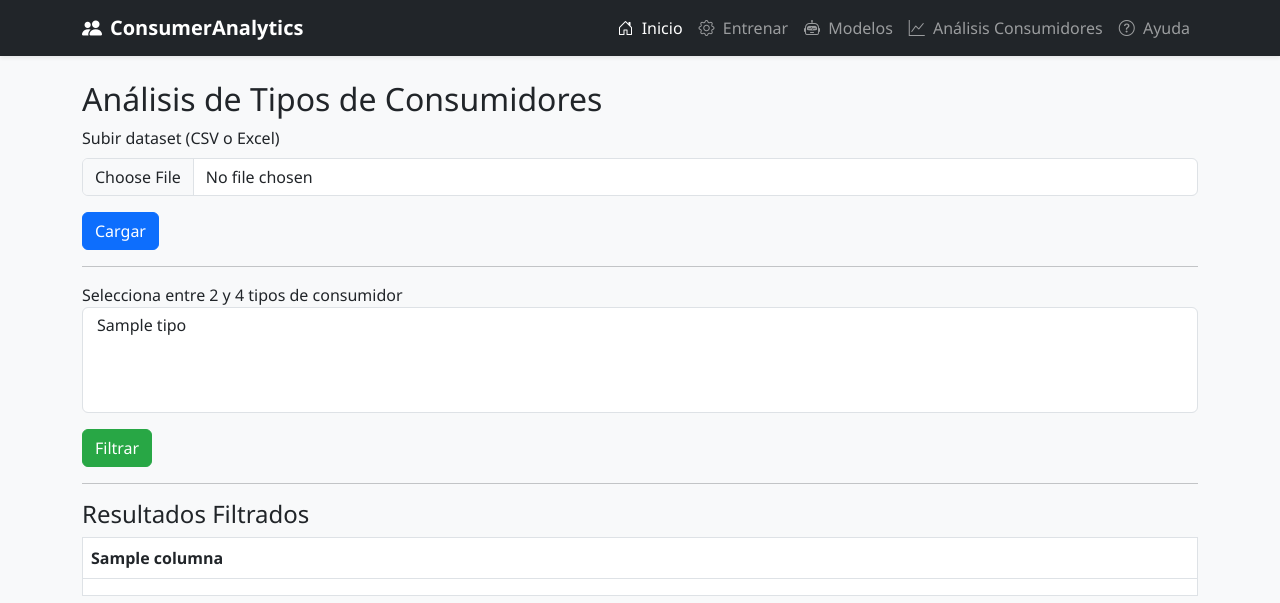
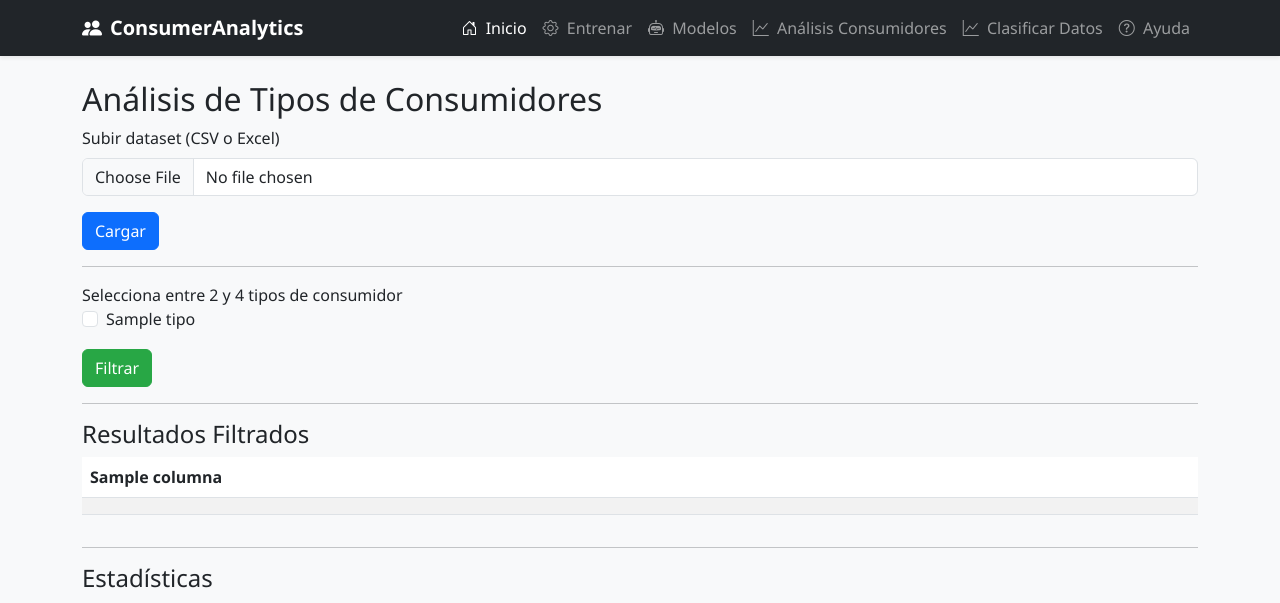
Before and after one commit to Brayan7273/proyecto_consumidores, a Flask app: template app/templates/analisis_consumidores.html in a window 1280 px wide. Shown: the top 603 px of the page. Run offline with Flask 3, Linux system fonts and the light colour scheme; the template is opened without the code that fills it: most values are stand-ins (such as "Sample title", 1, 10 or a date in 2020); lists and menus that the app fills with data are empty; some libraries are stand-ins or nearby versions.

Commit message:
me acabo de detornar

```diff
--- a/app/templates/analisis_consumidores.html
+++ b/app/templates/analisis_consumidores.html
@@ -16,11 +16,15 @@
 <form id="formFiltros">
     <div class="mb-3">
         <label>Selecciona entre 2 y 4 tipos de consumidor</label>
-        <select id="tipos_seleccionados" name="tipos_seleccionados" multiple class="form-control" required>
+        <div id="checkboxTipos" class="d-flex flex-wrap gap-3">
             {% for tipo in tipos_disponibles %}
-            <option value="{{ tipo }}">{{ tipo }}</option>
+            <div class="form-check">
+                <input class="form-check-input" type="checkbox" name="tipos_seleccionados" value="{{ tipo }}" id="chk_{{ loop.index }}">
+                <label class="form-check-label" for="chk_{{ loop.index }}">{{ tipo }}</label>
+            </div>
             {% endfor %}
-        </select>
+        </div>
+        <div id="errorSeleccion" class="text-danger mt-1" style="display:none;">Selecciona mínimo 2 y máximo 4 tipos.</div>
     </div>
 
     <!-- Aquí aparecerán las preguntas asociadas -->
@@ -32,7 +36,8 @@
 
 <hr>
 <h4>Resultados Filtrados</h4>
-<table class="table table-bordered" id="tablaResultados">
+<div class="table-responsive" style="max-height: 500px; overflow-y: auto;">
+    <table class="table table-striped table-hover" id="tablaResultados">
         <thead>
             {% if columnas %}
             <tr>
@@ -54,11 +59,11 @@
             {% endif %}
         </tbody>
     </table>
+</div>
 
 {% if excel_filename %}
   <a id="descargarExcel" class="btn btn-info" href="{{ url_for('descargar_filtrados', filename=excel_filename) }}">Descargar Excel</a>
 {% endif %}
-
 
 <hr>
 <h4>Estadísticas</h4>
@@ -68,11 +73,13 @@
 const preguntasPorTipo = {{ preguntas_por_tipo | tojson }};
 const preguntasCompletas = {{ preguntas_completas | tojson }};
 
-const selectTipos = document.getElementById('tipos_seleccionados');
+const checkboxContainer = document.getElementById('checkboxTipos');
 const contenedorPreguntas = document.getElementById('preguntas_seleccionadas');
+const errorSeleccion = document.getElementById('errorSeleccion');
 
 function actualizarPreguntas() {
-    const seleccionados = Array.from(selectTipos.selectedOptions).map(opt => opt.value);
+    const checkedBoxes = [...checkboxContainer.querySelectorAll('input[type=checkbox]:checked')];
+    const seleccionados = checkedBoxes.map(chk => chk.value);
     let preguntasAMostrar = [];
 
     seleccionados.forEach(tipo => {
@@ -81,26 +88,43 @@ function actualizarPreguntas() {
         }
     });
 
-    // Quitar duplicados
     preguntasAMostrar = [...new Set(preguntasAMostrar)];
 
     if (preguntasAMostrar.length > 0) {
     let html = '<label>Preguntas asociadas:</label><ul class="list-group">';
-        preguntasAMostrar.forEach(p => {
+    preguntasAMostrar.forEach((p, index) => {
         const textoPregunta = preguntasCompletas[p] || p;
-            html += `<li class="list-group-item">${textoPregunta}</li>`;
+        html += `<li class="list-group-item"><strong>P${index + 1}:</strong> ${textoPregunta}</li>`;
     });
     html += '</ul>';
     contenedorPreguntas.innerHTML = html;
 } else {
     contenedorPreguntas.innerHTML = '';
 }
+
 }
 
-selectTipos.addEventListener('change', actualizarPreguntas);
+function validarSeleccion() {
+    const checkedCount = checkboxContainer.querySelectorAll('input[type=checkbox]:checked').length;
+    if (checkedCount < 2 || checkedCount > 4) {
+        errorSeleccion.style.display = 'block';
+        return false;
+    } else {
+        errorSeleccion.style.display = 'none';
+        return true;
+    }
+}
+
+checkboxContainer.addEventListener('change', () => {
+    actualizarPreguntas();
+    validarSeleccion();
+});
 
 document.getElementById("formFiltros").addEventListener("submit", function(e) {
     e.preventDefault();
+
+    if (!validarSeleccion()) return;
+
     const formData = new FormData(this);
 
     fetch("{{ url_for('analisis_consumidores') }}", {
@@ -122,7 +146,7 @@ document.getElementById("formFiltros").addEventListener("submit", function(e) {
         tbody.innerHTML = "";
 
         if (data.columnas) {
-            let headerRow = "<tr>" + data.columnas.map(c => `<th>${c}</th>`).join("") + "</tr>";
+            let headerRow = "<tr>" + data.columnas.map(c => `<th scope='col'>${c}</th>`).join("") + "</tr>";
             thead.innerHTML = headerRow;
         }
 
@@ -147,7 +171,7 @@ document.getElementById("formFiltros").addEventListener("submit", function(e) {
     });
 });
 </script>
-<!-- Al final del bloque content, justo antes de cerrar -->
+
 <hr>
 <h4>Gráficas</h4>
 <div style="max-width: 600px; margin-bottom: 40px;">
@@ -178,7 +202,7 @@ function dibujarGraficaPromedios(promedios) {
         },
         options: {
             scales: {
-                y: { beginAtZero: true, max: 5 } // asumiendo escala 1-5
+                y: { beginAtZero: true, max: 5 }
             },
             plugins: {
                 legend: { display: true }
@@ -190,7 +214,6 @@ function dibujarGraficaPromedios(promedios) {
 function dibujarGraficaSexo(data) {
     const ctx = document.getElementById('graficaSexo').getContext('2d');
 
-    // Contar registros por sexo
     let conteo = {};
     data.forEach(row => {
         const sexo = row['Sexo'] || 'Desconocido';
@@ -221,7 +244,6 @@ function dibujarGraficaSexo(data) {
     });
 }
 
-// Llamar las funciones cuando haya datos
 const estadisticas = {{ estadisticas | tojson }};
 const resultados = {{ resultados | tojson }};
 
@@ -233,7 +255,6 @@ if (resultados) {
 }
 </script>
 
-
 <hr>
 <div class="d-flex justify-content-end">
     <a href="{{ url_for('predecir') }}" class="btn btn-warning">Ir a Predecir</a>
--- a/app/templates/base.html
+++ b/app/templates/base.html
@@ -51,6 +51,11 @@
         <i class="bi bi-graph-up me-1"></i> Análisis Consumidores
     </a>
 </li>
+<li class="nav-item">
+    <a class="nav-link" href="{{ url_for('predecir') }}">
+        <i class="bi bi-graph-up me-1"></i> Clasificar Datos
+    </a>
+</li>
                     <li class="nav-item">
                         <a class="nav-link" href="#">
                             <i class="bi bi-question-circle me-1"></i> Ayuda
```
Lines whose indentation alone changed are shown as unchanged.
